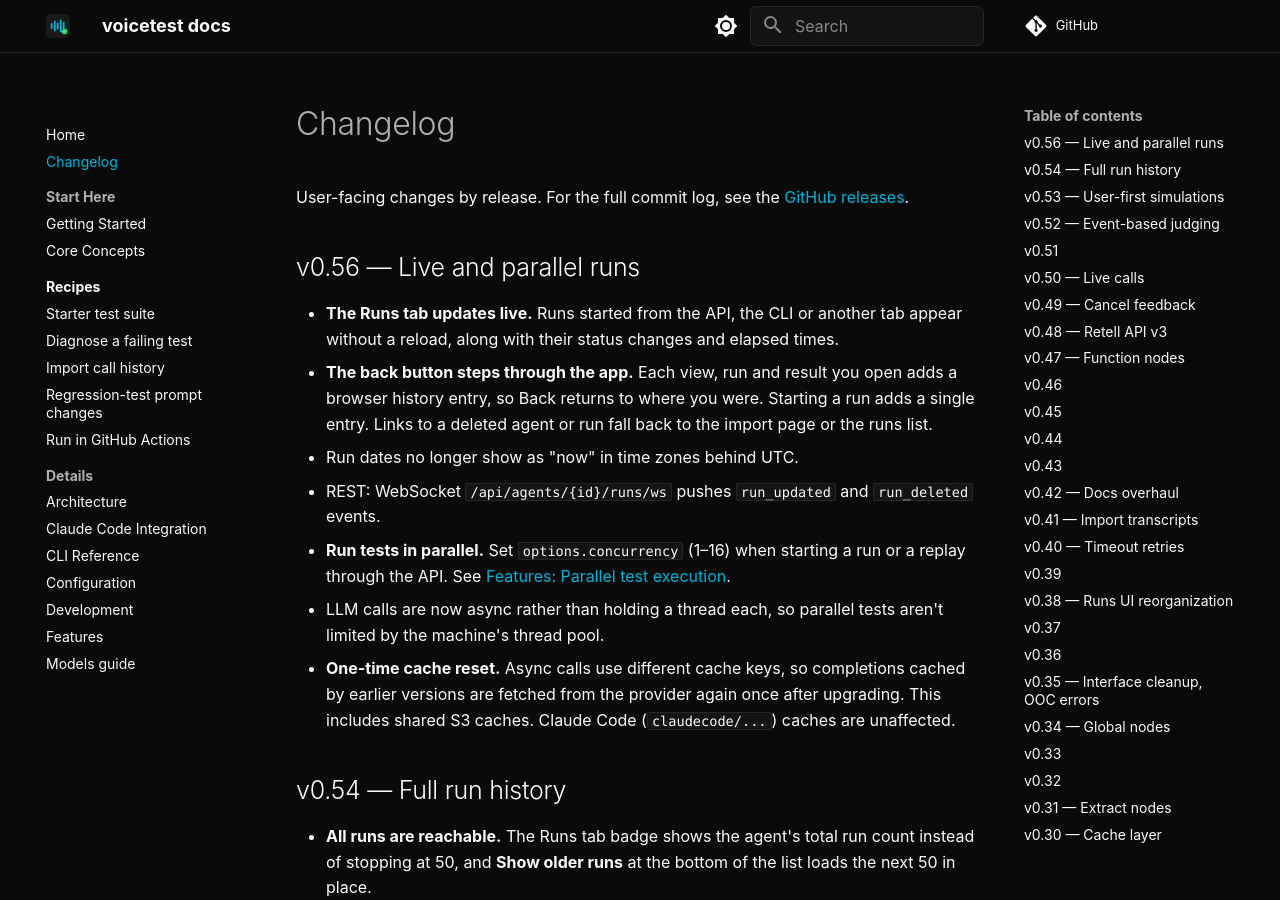
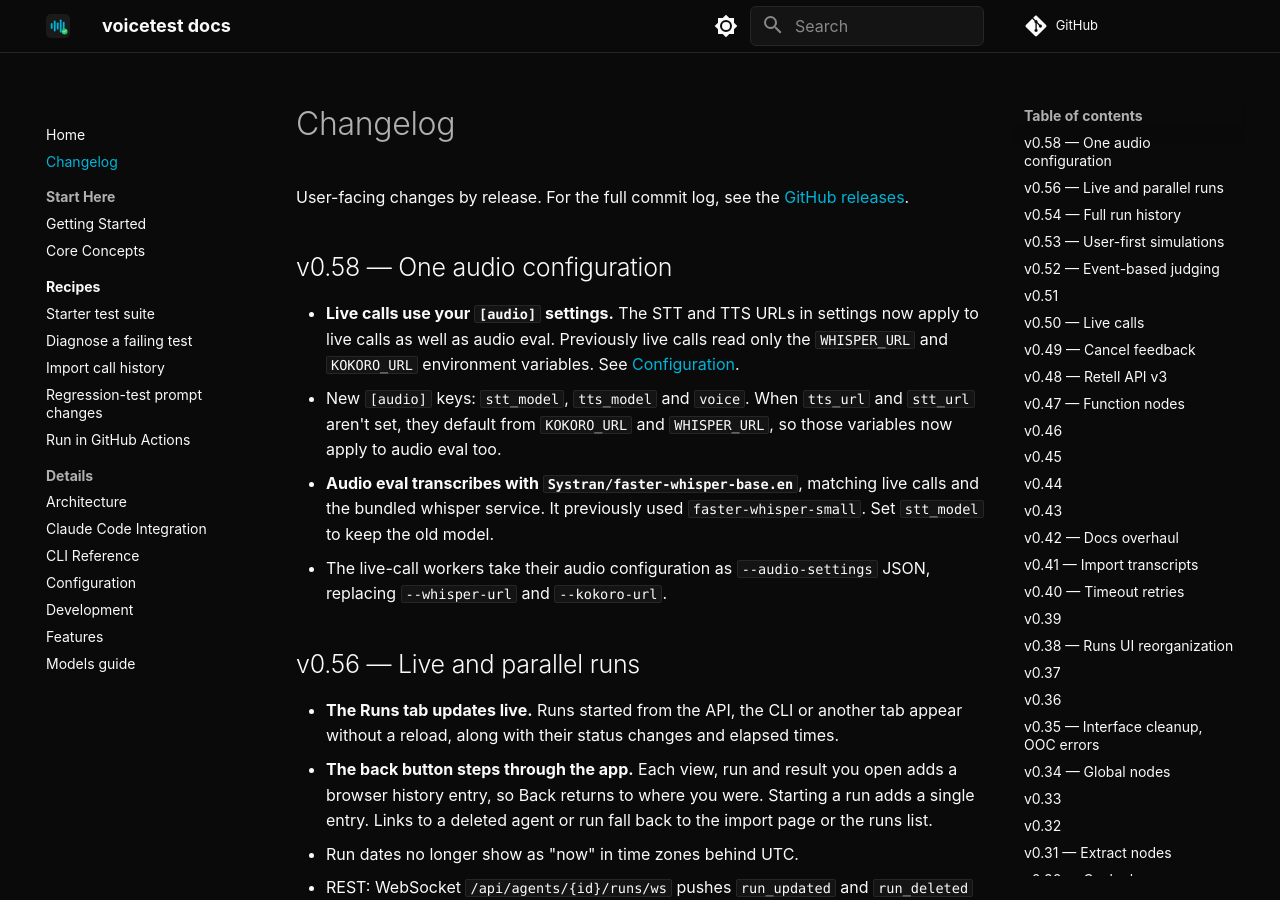
Before and after one commit to voicetestdev/voicetest, an MkDocs documentation site: the page built from docs/changelog.md, in a window 1280 px wide and 900 px high. Built offline with MkDocs 1.6.1 and Material for MkDocs 9.7.7, drawn with Linux system fonts in a browser that asks for light colours; comment, search, counter and statistics services are not loaded.

Commit message:
bump version

```diff
--- a/docs/changelog.md
+++ b/docs/changelog.md
@@ -5,6 +5,13 @@ description: What shipped in each voicetest release. User-facing changes, in rev
 # Changelog
 
 User-facing changes by release. For the full commit log, see the [GitHub releases](https://github.com/voicetestdev/voicetest/releases).
+
+## v0.58 — One audio configuration
+
+- **Live calls use your `[audio]` settings.** The STT and TTS URLs in settings now apply to live calls as well as audio eval. Previously live calls read only the `WHISPER_URL` and `KOKORO_URL` environment variables. See [Configuration](configuration.md).
+- New `[audio]` keys: `stt_model`, `tts_model` and `voice`. When `tts_url` and `stt_url` aren't set, they default from `KOKORO_URL` and `WHISPER_URL`, so those variables now apply to audio eval too.
+- **Audio eval transcribes with `Systran/faster-whisper-base.en`**, matching live calls and the bundled whisper service. It previously used `faster-whisper-small`. Set `stt_model` to keep the old model.
+- The live-call workers take their audio configuration as `--audio-settings` JSON, replacing `--whisper-url` and `--kokoro-url`.
 
 ## v0.56 — Live and parallel runs
 
--- a/pyproject.toml
+++ b/pyproject.toml
@@ -1,6 +1,6 @@
 [project]
 name = "voicetest"
-version = "0.57"
+version = "0.58"
 description = "A generic test harness for voice agent workflows"
 readme = "README.md"
 license = "Apache-2.0"
```
Also changed, not shown: 1 other file.
